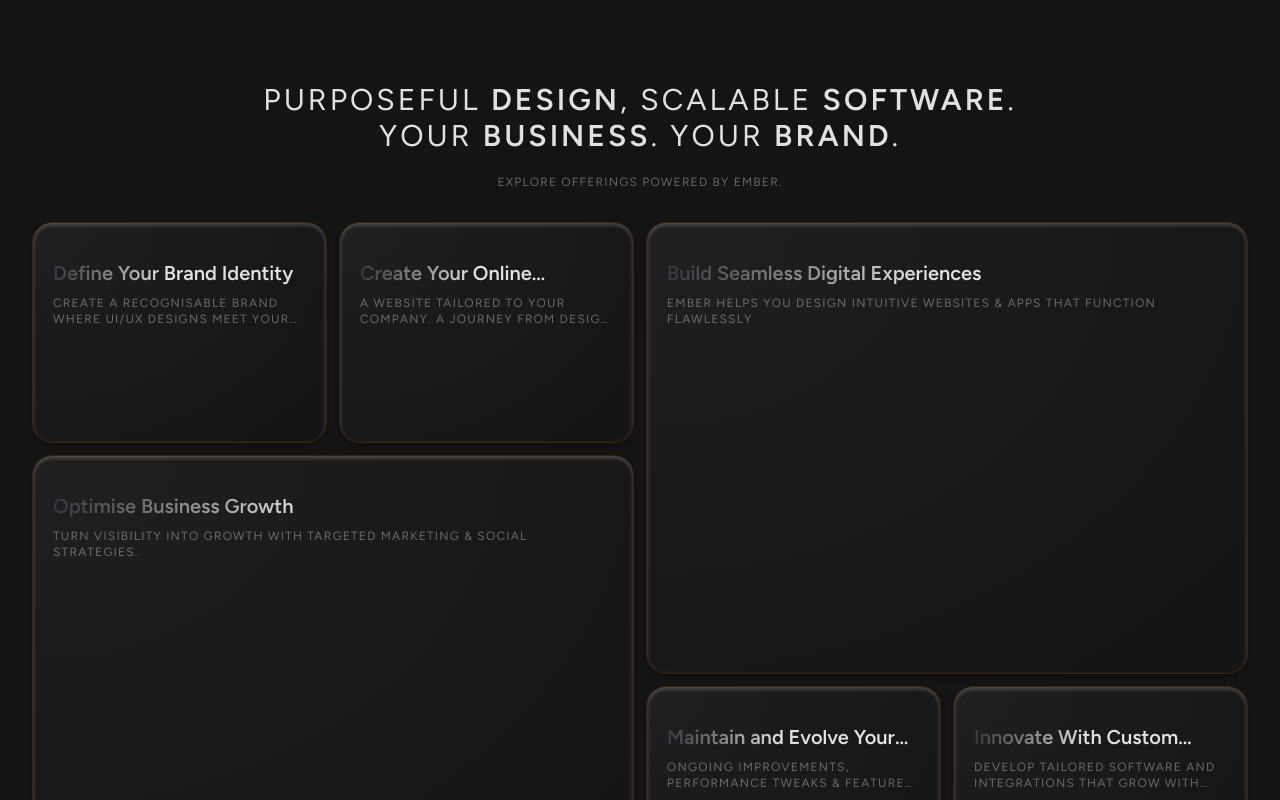
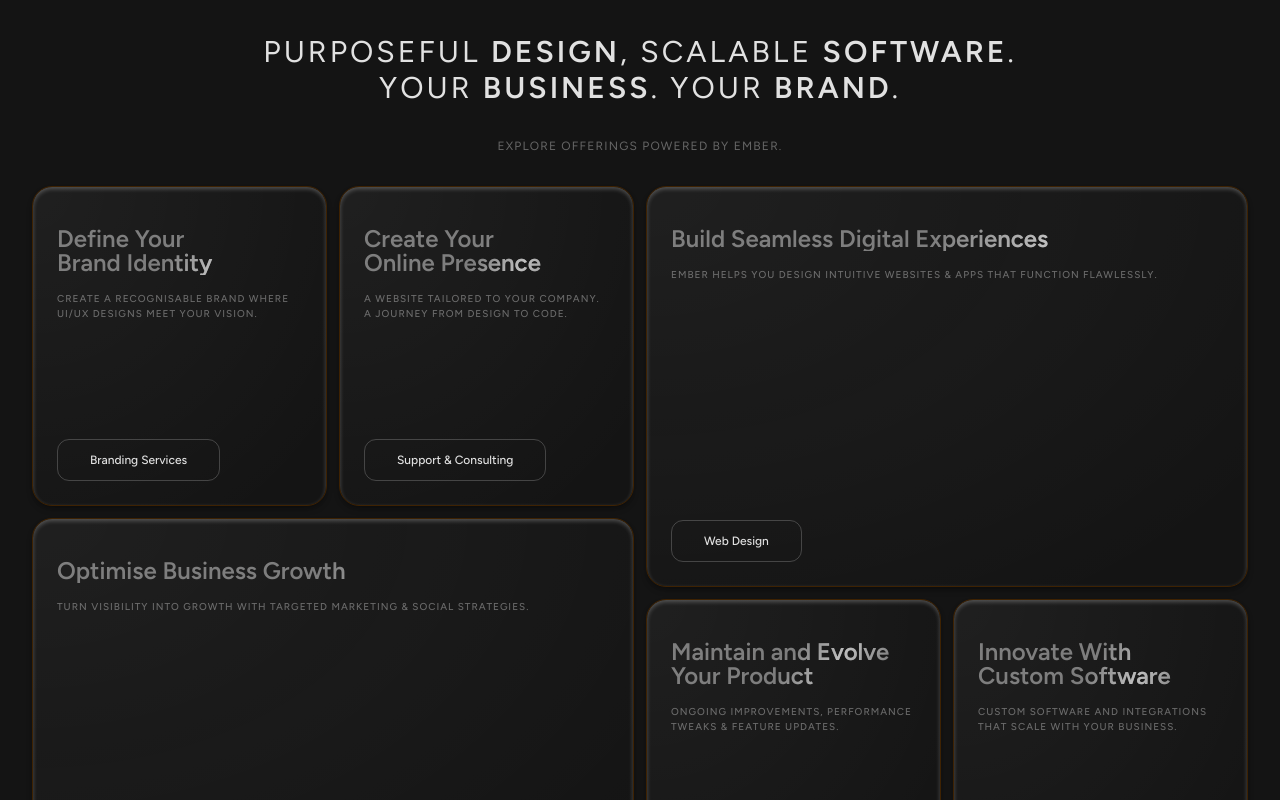
Before and after one commit to IndiOfEarth/ember-site, a Next.js app: page / in a window 1280 px wide. Shown: the part 1560-2360 px from the top of the page. Built offline with nearby package versions, Linux system fonts and the light colour scheme.

Commit message:
Dimension adjusting, adding ctas, and glowing title headings for bento section

```diff
--- a/src/components/sections/Features.tsx
+++ b/src/components/sections/Features.tsx
@@ -19,7 +19,7 @@ export default function Features() {
             YOUR <span className="font-semibold text-ember-100">BUSINESS</span>.
             YOUR <span className="font-semibold text-ember-100">BRAND</span>.
           </h2>
-          <p className="mt-5 text-xs tracking-widest font-normal text-ember-100/40">
+          <p className="mt-8 text-xs tracking-widest font-normal text-ember-100/40">
             EXPLORE OFFERINGS POWERED BY EMBER.
           </p>
         </div>
--- a/src/components/sections/MagicBento.tsx
+++ b/src/components/sections/MagicBento.tsx
@@ -2,6 +2,8 @@
 // Brings in react hooks and gsap
 import React, { useRef, useEffect, useState, useCallback } from "react";
 import { gsap } from "gsap";
+import CTAButton from "@/components/ui/CTAButton";
+import ShinyText from "@/components/ui/ShinyText";
 
 // DEFINES THE PROPS THAT EACH CARD OR COMPONENT CAN ACCEPT
 
@@ -10,8 +12,8 @@ import { gsap } from "gsap";
  */
 export interface BentoCardProps {
   color?: string;
-  title?: string;
-  description?: string;
+  title: string;
+  description: string;
   label?: string;
   textAutoHide?: boolean;
   disableAnimations?: boolean;
@@ -57,14 +59,14 @@ const cardData: BentoCardProps[] = [
     color: "#141414",
     title: "Create Your Online Presence",
     description:
-      "A website tailored to your company. A journey from design to code",
+      "A website tailored to your company. A journey from design to code.",
     label: "Support & Consulting",
   },
   {
     color: "#141414",
     title: "Build Seamless Digital Experiences",
     description:
-      "Ember helps you design intuitive websites & apps that function flawlessly",
+      "Ember helps you design intuitive websites & apps that function flawlessly.",
     label: "Web Design",
   },
   {
@@ -77,14 +79,14 @@ const cardData: BentoCardProps[] = [
   {
     color: "#141414",
     title: "Maintain and Evolve Your Product",
-    description: "Ongoing improvements, performance tweaks & feature updates",
+    description: "Ongoing improvements, performance tweaks & feature updates.",
     label: "App & UX Design",
   },
   {
     color: "#141414",
     title: "Innovate With Custom Software",
     description:
-      "Develop tailored software and integrations that grow with your business and streamline your operations.",
+      "Custom software and integrations that scale with your business.",
     label: "Tech Solutions",
   },
 ];
@@ -743,6 +745,16 @@ const MagicBento: React.FC<BentoProps> = ({
             text-overflow: ellipsis;
           }
 
+          .text-clamp-3 {
+            display: -webkit-box;
+            -webkit-box-orient: vertical;
+            -webkit-line-clamp: 3;
+            line-clamp: 3;
+            overflow: hidden;
+            text-overflow: ellipsis;
+          }
+
+
           @media (max-width: 599px) {
             .card-responsive {
               grid-template-columns: 1fr;
@@ -772,7 +784,7 @@ const MagicBento: React.FC<BentoProps> = ({
       <BentoCardGrid gridRef={gridRef}>
         <div className="card-responsive grid gap-3">
           {cardData.map((card, index) => {
-            const baseClassName = `card flex flex-col justify-start relative aspect-[4/3] min-h-[200px] w-full max-w-full p-5 border border-light rounded-[20px] font-light overflow-hidden transition-all duration-300 ease-in-out hover:-translate-y-0.5 hover:shadow-[0_8px_25px_rgba(0,0,0,0.15)] ${
+            const baseClassName = `card flex flex-col justify-between relative aspect-[3/2] min-h-[320px] w-full max-w-full p-6 border border-light rounded-[20px] font-light overflow-hidden transition-all duration-300 ease-in-out hover:-translate-y-0.5 hover:shadow-[0_8px_25px_rgba(0,0,0,0.15)] ${
               enableBorderGlow ? "card--border-glow" : ""
             }`;
 
@@ -799,25 +811,37 @@ const MagicBento: React.FC<BentoProps> = ({
                   clickEffect={clickEffect}
                   enableMagnetism={enableMagnetism}
                 >
-                  <div className="card__content flex flex-col relative text-white">
-                    <h3
-                      className={`bento-title mb-2 ${
-                        textAutoHide ? "text-clamp-1" : ""
+                  <div className="card__content flex flex-col gap-2 relative text-white">
+                    {/* <h3
+                      className={`bento-title mb-2 leading-6 ${
+                        textAutoHide ? "text-clamp-2" : ""
                       }`}
                     >
                       {card.title}
-                    </h3>
+                    </h3> */}
+
+                    <ShinyText
+                      text={card.title}
+                      disabled={false}
+                      speed={2}
+                      className={`bento-title mb-2 leading-6 ${
+                        textAutoHide ? "text-clamp-2" : ""
+                      } text-balance`}
+                    />
+
                     <p
                       className={`bento-desc ${
-                        textAutoHide ? "text-clamp-2" : ""
+                        textAutoHide ? "text-clamp-3" : ""
                       }`}
                     >
                       {card.description}
                     </p>
                   </div>
-                  {/* <div className="card__header flex justify-between gap-3 relative text-white">
-                    <span className="card__label text-base">{card.label}</span>
-                  </div> */}
+                  <div className="card__header flex justify-between gap-3 relative text-white">
+                    <CTAButton href={"#process"} size="sm" variant="outline">
+                      {card.label}
+                    </CTAButton>
+                  </div>
                 </ParticleCard>
               );
             }
--- a/src/components/sections/Vision.tsx
+++ b/src/components/sections/Vision.tsx
@@ -20,7 +20,7 @@ export default function Vision() {
         </div>
         <div className="mt-12 grid sm:grid-cols-2 lg:grid-cols-3 gap-6">
           {visionCards.map(({ icon: Icon, title, text }) => (
-            <Card key={title} className="py-18 text-center">
+            <Card key={title} className="py-12 text-center">
               <div className="mx-auto w-14 h-14 rounded-2xl bg-white/10 grid place-items-center">
                 <Icon className="w-7 h-7 text-ember-400" />
               </div>
--- a/src/components/ui/CTAButton.tsx
+++ b/src/components/ui/CTAButton.tsx
@@ -21,7 +21,7 @@ const variantStyles = {
   secondary:
     "bg-white/5 text-white border border-white/10 hover:border-ember-500/50 backdrop-blur",
   outline:
-    "bg-transparent text-white border border-white/20 hover:border-ember-500/50",
+    "bg-transparent text-ember-100 border border-white/20 hover:border-ember-500/50",
 };
 
 export default function CTAButton({
--- /dev/null
+++ b/src/components/ui/ShinyText.tsx
@@ -0,0 +1,37 @@
+"use client"; // Tells Next.js this file runs in the browser (uses DOM, GSAP, mouse events)
+import React from "react";
+
+interface ShinyTextProps {
+  text: string;
+  disabled?: boolean;
+  speed?: number;
+  className?: string;
+}
+
+const ShinyText: React.FC<ShinyTextProps> = ({
+  text,
+  disabled = false,
+  speed = 5,
+  className = "",
+}) => {
+  const animationDuration = `${speed}s`;
+
+  return (
+    <div
+      className={`text-[#b5b5b5a4] bg-clip-text inline-block ${
+        disabled ? "" : "animate-shine"
+      } ${className}`}
+      style={{
+        backgroundImage:
+          "linear-gradient(120deg, rgba(255, 255, 255, 0) 40%, rgba(255, 255, 255, 0.8) 50%, rgba(255, 255, 255, 0) 60%)",
+        backgroundSize: "200% 100%",
+        WebkitBackgroundClip: "text",
+        animationDuration: animationDuration,
+      }}
+    >
+      {text}
+    </div>
+  );
+};
+
+export default ShinyText;
--- a/src/styles/globals.css
+++ b/src/styles/globals.css
@@ -37,11 +37,26 @@ html, body { @apply bg-ember-200 text-neutral-100; }
     }
 
     .bento-title {
-        @apply mt-4 text-xl font-semibold bg-gradient-to-r from-ember-600 to-ember-100 to-45% bg-clip-text text-transparent;
+        @apply mt-4 text-2xl font-semibold bg-gradient-to-r from-ember-600 to-ember-100 to-45% bg-clip-text text-transparent;
     }
 
     .bento-desc {
-        @apply text-xs tracking-widest font-normal text-ember-100/40 uppercase;
+        @apply text-[0.625rem] tracking-widest font-medium text-ember-100/40 uppercase;
     }
 }
+
+@layer utilities {
+    @keyframes shine {
+      0%   { background-position: 100% 0; }
+      100% { background-position: -100% 0; }
+    }
+    .animate-shine {
+      animation: shine var(--shine-duration, 5s) linear infinite;
+    }
+
+    @media (prefers-reduced-motion: reduce) {
+      .animate-shine { animation: none !important; }
+    }
+}
+
 .grid-overlay { background-size: 24px 24px; background-image: radial-gradient(circle at 1px 1px, rgba(255,255,255,.12) 1px, transparent 0); }
```
